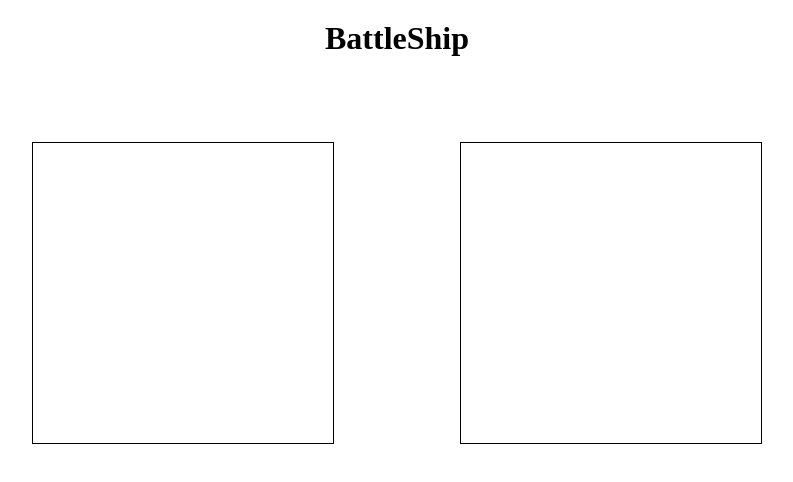
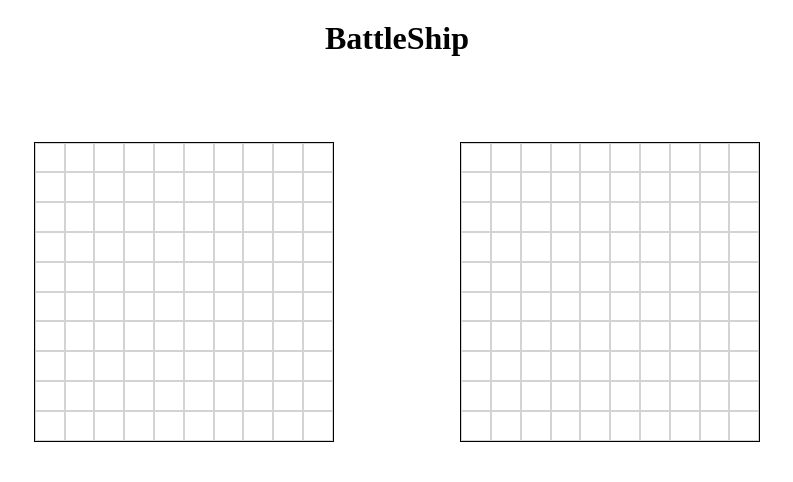
Before and after one commit to malyfko/warsawjs-workshop-15-battleship, a website built with webpack: page index.html in a window 1280 px wide. Shown: the whole page, without its empty margins (243-1036 px from the left). Built offline with nearby package versions, Linux system fonts and the light colour scheme; some packages are replaced by stand-ins of ours; files whose address does not match are found by name.

Commit message:
Add cells

```diff
--- /dev/null
+++ b/src/scripts/Cell.js
@@ -0,0 +1,11 @@
+const Cell = () => {
+
+  const cell = document.createElement('div');
+  cell.className = 'cell';
+
+  return (
+    cell
+  );
+};
+
+export default Cell;
--- a/src/scripts/GameField.js
+++ b/src/scripts/GameField.js
@@ -1,7 +1,12 @@
+import Cell from './Cell';
+
 const GameField = (type) => {
 
   const gameField = document.createElement('div');
   gameField.className = `game-field ${type}`;
+  for (let i = 0; i < 100; i++) {
+    gameField.append(Cell());
+  }
 
   return (
     gameField
--- a/src/styles/styles.scss
+++ b/src/styles/styles.scss
@@ -13,6 +13,22 @@
     height: 300px;
     border: 1px solid black;
     margin: 5%;
+    flex-wrap: wrap;
+    flex-direction: row;
+    box-sizing: border-box;
+    .cell {
+      text-align: center;
+      vertical-align: middle;
+      flex-basis: 10%;
+      user-select: none;
+      border: {
+        style: solid;
+        color: lightgray;
+        width: 1px;
+      }
+      background-color: #fff;
+      box-sizing: border-box;
+    }
   }
 
 }
```
